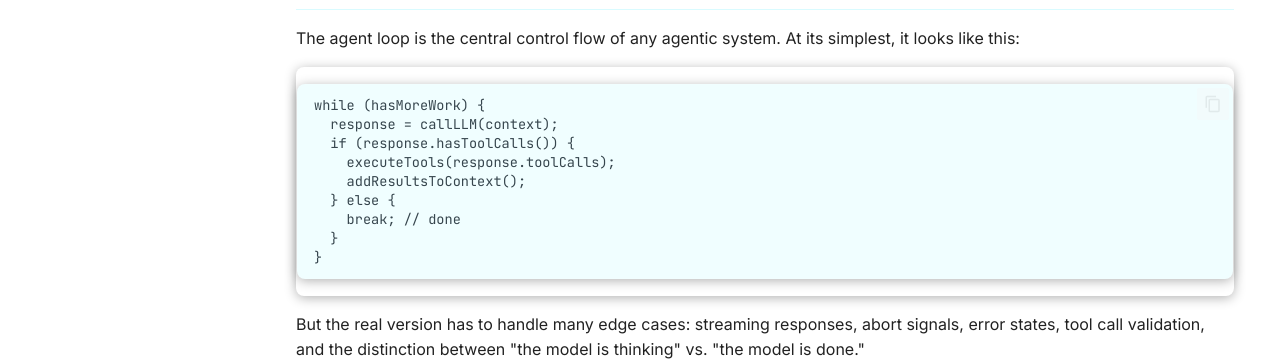
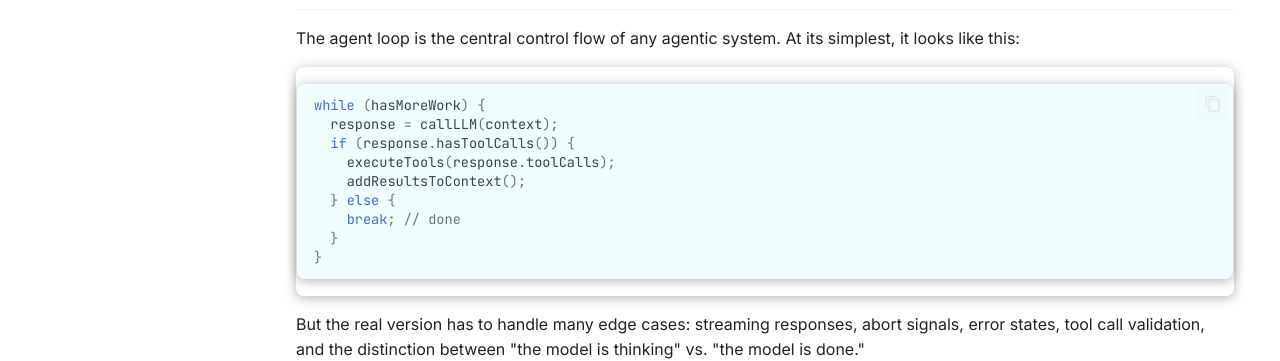
Before and after one commit to gianniacquisto/oss-learn, an MkDocs documentation site: the page built from courses/pi-mvp/milestones/03-core-agent-loop/context.md, in a window 1280 px wide and 1223 px high. Shown: the part 273-634 px from the top of the window. Built offline with MkDocs 1.6.1 and Material for MkDocs 9.7.7, drawn with Linux system fonts in a browser that asks for light colours; comment, search, counter and statistics services are not loaded.

Commit message:
fix: add language tags to code blocks and remove trailing whitespace
- Add 'text' language tag to ASCII tree in key-concepts.md
- Add 'text' language tag to project structure tree in milestone 1 steps
- Add 'javascript' language tag to pseudocode in milestone 3 context
- Remove trailing whitespace in milestone 1 README prerequisites

````diff
--- a/courses/pi-mvp/milestones/03-core-agent-loop/context.md
+++ b/courses/pi-mvp/milestones/03-core-agent-loop/context.md
@@ -4,7 +4,7 @@
 
 The agent loop is the central control flow of any agentic system. At its simplest, it looks like this:
 
-```
+```javascript
 while (hasMoreWork) {
   response = callLLM(context);
   if (response.hasToolCalls()) {
````
Also changed, not shown: courses/pi-mvp/key-concepts.md (+1 -1 lines), courses/pi-mvp/milestones/01-project-setup/steps.md (+1 -1 lines), courses/pi-mvp/milestones/01-project-setup/README.md (line endings or trailing spaces).
